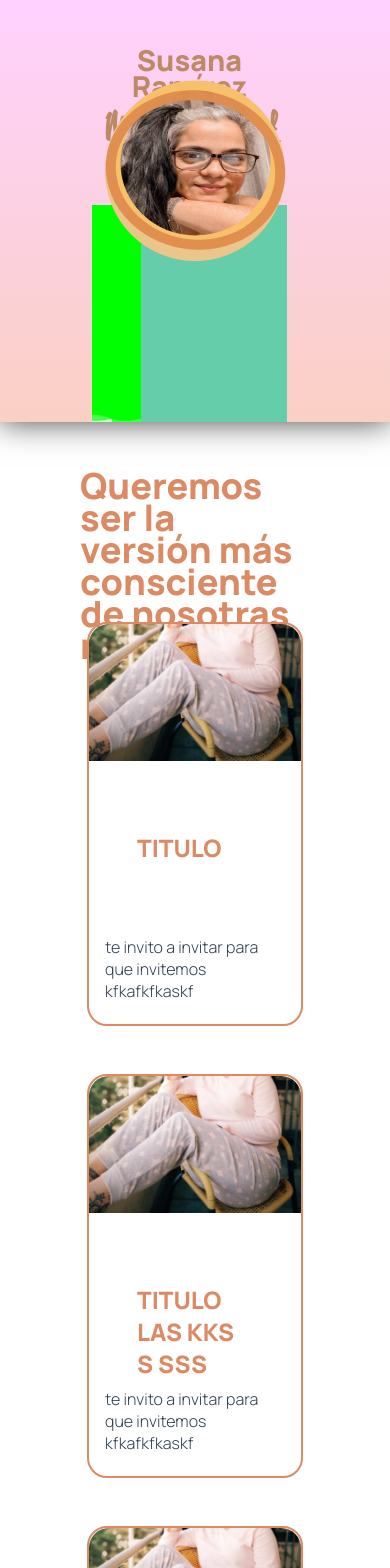
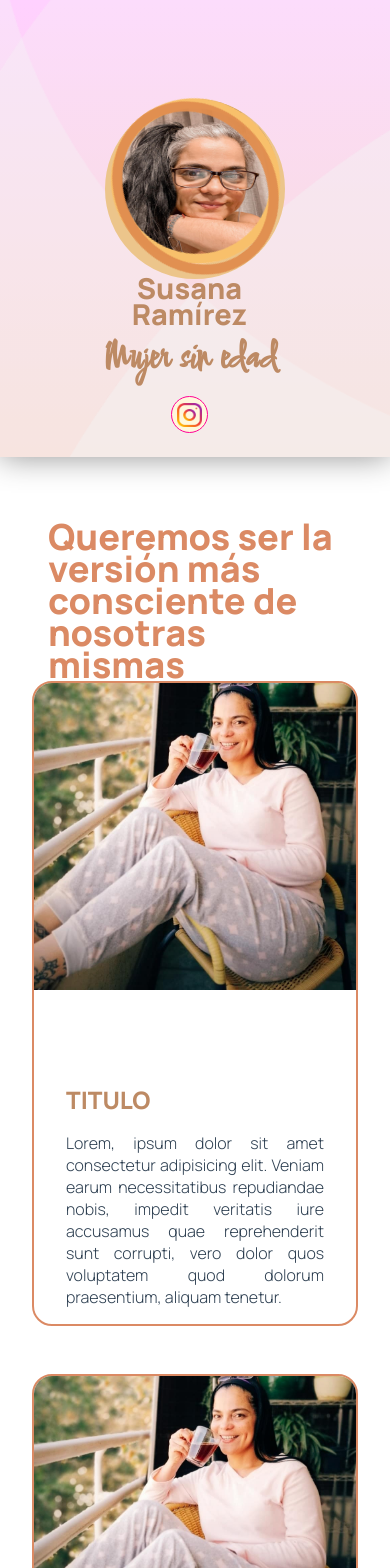
Before and after one commit to kattowo/landing-mse, a Vue app: page /#/ in a window 390 px wide. Shown: the top 1568 px of the page. Built offline with nearby package versions, Linux system fonts and the light colour scheme.

Commit message:
ultima modificacion css circulos

```diff
--- a/package.json
+++ b/package.json
@@ -7,8 +7,8 @@
     "build": "vue-cli-service build"
   },
   "dependencies": {
-    "core-js": "^3.6.5",
-    "vue": "^3.0.0",
+    "core-js": "^3.21.0",
+    "vue": "^3.2.29",
     "vue-router": "^4.0.0-0",
     "vuex": "^4.0.0-0"
   },
@@ -17,7 +17,7 @@
     "@vue/cli-plugin-router": "~4.5.0",
     "@vue/cli-plugin-vuex": "~4.5.0",
     "@vue/cli-service": "~4.5.0",
-    "@vue/compiler-sfc": "^3.0.0"
+    "@vue/compiler-sfc": "^3.2.29"
   },
   "browserslist": [
     "> 1%",
--- a/src/App.vue
+++ b/src/App.vue
@@ -42,9 +42,8 @@ export default {
   text-align: center;
   color: #2c3e50;
   width:100%;
-  padding: 0px;
-  margin: 0px;
-  margin: auto;
+
+
 }
 
 #nav {
--- a/src/components/Cabecera.vue
+++ b/src/components/Cabecera.vue
@@ -1,5 +1,6 @@
 <template>
    <div class="cabecera">
+    <div class="presentacion">
           <div class="circulo"><img alt="Vue logo" src="../assets/susi1.jpg"></div>
           <div class="circulo1"><img alt="Vue logo" src="../assets/susi3.jpg"></div>
           <div class="circulo2"></div>
@@ -15,19 +16,24 @@
               </a>
           </div>
 
+
+    </div>
+
         <div class="waves">
-
-              <div class="wave ola a">
-              <svg xmlns="http://www.w3.org/2000/svg" viewBox="0 0 1440 320"><path fill="#f3f4f5" fill-opacity=".7" d="M0,224L80,197.3C160,171,320,117,480,133.3C640,149,800,235,960,261.3C1120,288,1280,256,1360,240L1440,224L1440,320L1360,320C1280,320,1120,320,960,320C800,320,640,320,480,320C320,320,160,320,80,320L0,320Z"></path></svg>
+              <div class="circulo-wave1"></div>
+              <div class="circulo-wave2"></div>
+              <div class="circulo-wave3"></div>
+              <!-- <div class="wave ola a">
+                 <svg viewBox="-100 -100 1000 310"><path fill="#ff0000" fill-opacity=".43" d="M0,224L80,197.3C160,171,320,117,480,133.3C640,149,800,235,960,261.3C1120,288,1280,256,1360,240L1440,224L1440,320L1360,320C1280,320,1120,320,960,320C800,320,640,320,480,320C320,320,160,320,80,320L0,320Z"></path></svg>
               </div>
               <div class="wave ola b">
 
-              <svg xmlns="http://www.w3.org/2000/svg" viewBox="0 0 1440 320"><path fill="#f3f4f5" fill-opacity=".3" d="M0,224L80,197.3C160,171,320,117,480,133.3C640,149,800,235,960,261.3C1120,288,1280,256,1360,240L1440,224L1440,320L1360,320C1280,320,1120,320,960,320C800,320,640,320,480,320C320,320,160,320,80,320L0,320Z"></path></svg>
+                 <svg viewBox="0 0 1440 320"><path fill="#f3f4f5" fill-opacity=".32" d="M0,224L80,197.3C160,171,320,117,480,133.3C640,149,800,235,960,261.3C1120,288,1280,256,1360,240L1440,224L1440,320L1360,320C1280,320,1120,320,960,320C800,320,640,320,480,320C320,320,160,320,80,320L0,320Z"></path></svg>
+
               </div>
               <div class="wave ola c">
-
-              <svg xmlns="http://www.w3.org/2000/svg" viewBox="0 0 1440 320"><path fill="#f3f4f5" fill-opacity=".2" d="M0,224L80,197.3C160,171,320,117,480,133.3C640,149,800,235,960,261.3C1120,288,1280,256,1360,240L1440,224L1440,320L1360,320C1280,320,1120,320,960,320C800,320,640,320,480,320C320,320,160,320,80,320L0,320Z"></path></svg>
-              </div>
+                 <svg viewBox="0 0 1440 320"><path fill="#f3f4f5" fill-opacity=".2" d="M0,224L80,197.3C160,171,320,117,480,133.3C640,149,800,235,960,261.3C1120,288,1280,256,1360,240L1440,224L1440,320L1360,320C1280,320,1120,320,960,320C800,320,640,320,480,320C320,320,160,320,80,320L0,320Z"></path></svg>
+              </div> -->
         </div>
     </div>
     <!--<div class="redes">
@@ -64,6 +70,11 @@ export default {
   overflow: hidden;
 
 }
+.presentacion{
+ grid-column: 2/-1;
+ overflow: hidden;
+}
+
 .waves{
   display: none;
 }
@@ -130,15 +141,21 @@ export default {
   margin: auto;
   z-index: 3;
 }
-@media screen and (max-width: 700px) {
 
+@media screen and (max-width: 850px) {
 
+        .presentacion{
+            display: flex;
+            justify-content: center;
+            align-items: center;
+            width: 100%;
+            margin: auto;
+        }
        .redes{
             display:flex;
             justify-content: center;
             align-items: center;
             margin-top: .3rem;
-
           }
        .redes img{
             width: 10%;
@@ -152,17 +169,16 @@ export default {
         .cabecera{
           /*color:#ecc58b ;*/
           color: #bd8a64;
-          height: 50vh;
+          height: 457px;
           display: flex;
           flex-direction:column;
           justify-content: center;
           align-items: center;
           background-image: none;
-          box-shadow: 0px 0px 30px #444444;
+          box-shadow: 0px 0px 30px #929292;
           /*background: linear-gradient(to left, #ffecd2 0%, #fcb69f 110%);*/
           background-image: linear-gradient(to top, #fad0c4 0%, #ffd1ff 100%);
          z-index: 1;
-
         }
       .circulo{
         display: block;
@@ -171,8 +187,6 @@ export default {
         position: absolute;
         border-radius: 50%;
         margin-top: -5rem;
-        /*border: #ff0033 15px solid;
-       outline: #002fff solid 10px;*/
       }
       .circulo img{
         width: 110%;
@@ -184,7 +198,9 @@ export default {
         z-index: 3;
       }
       .circulo1{
+        border-radius: 50%;
         display: none;
+        border: #ff0095 10px solid;
       }
       .circulo2{
         width: 145px;
@@ -195,6 +211,7 @@ export default {
         border: #f8c06b 10px solid;
         transform: rotate(90deg);
         z-index: 3;
+        animation: circulo2 2s ease infinite;
       }
       .circulo3{
         width: 139px;
@@ -205,6 +222,17 @@ export default {
         transform: rotate(99deg);
         border-radius: 50%;
         z-index: 3;
+        animation: circulo2 8s ease infinite;
+
+      }
+
+        @keyframes circulo2 {
+          from{
+            transform: rotate(0deg);
+          }
+         to {
+            transform: rotate(360deg);
+          }
         }
       .cargo{
         margin-top: 12rem;
@@ -212,18 +240,19 @@ export default {
         justify-content: center;
         align-items: center;
         margin-left: -0.7rem;
-
-        z-index:1 ;
+        z-index:3 ;
       }
       .cargo h2{
         font-size: 1.8rem;
         line-height: 1.6rem;
         margin-top: 3.8rem;
 
+
       }
       .cargo h3{
         font-size: 2.5rem;
         line-height: 0,2rem;
+
       }
 
             /* ////////////////////////////////////////////// ////////////// */
@@ -231,34 +260,85 @@ export default {
 
       .waves {
           display: flex;
-            position: absolutegit help
-            ;
-            height: 50vh;
+          position: absolute;
+          height: 457px;
+          width: 100%;
           overflow: hidden;
-            z-index: 2;
-            background-color: mediumaquamarine;
+          z-index: 1;
+          /* background-color: mediumaquamarine; */
+          top: 0px;
+          left: 0%;
+
+    }
+        .circulo-wave1{
+        width: 1200px;
+        height: 960px;
+        position: absolute;
+        margin-top: -65rem;
+        margin-left: -35rem;
+        border: #f3f4f5 530px solid;
+        transform: rotate(9deg);
+         border-radius: 50%;
+        z-index: 9;
+        opacity: .36;
+        animation: circulo2 15s ease infinite;
+      }
+       .circulo-wave2{
+        width: 1339px;
+        height: 760px;
+        position: absolute;
+        margin-top: -15.1rem;
+        margin-left: -10rem;
+        border: #f3f4f5 530px solid;
+        transform: rotate(199deg);
+         border-radius: 50%;
+        z-index: 9;
+        opacity: .3;
+        animation: circulo2 15s ease infinite;
+      }
+       .circulo-wave3{
+        width: 539px;
+        height: 660px;
+        position: absolute;
+        margin-top: -5.1rem;
+        border: #f3f4f5 630px solid;
+        transform: rotate(299deg);
+         border-radius: 50%;
+        z-index: 9;
+        opacity: .4;
+        animation: circulo2 12s ease infinite;
       }
           .wave {
             display: flex;
-            width: 1500px;
             overflow: hidden;
             z-index: 1;
+            animation: 5s wave ease-in-out infinite alternate;
 
             /*
             background: url(https://static.platzi.com/media/files/waves_c8551f5d-ecf6-4a81-ae1d-f3a0ad55ba10.png) center bottom no-repeat;
             */
-            animation: 5s wave ease-in-out infinite alternate;
           }
 
           .wave.a {
-            z-index: 2;
+           animation-delay: .1s;
+           top: 20px;
+           overflow: hidden;
+           position: absolute;
+
           }
           .wave.b {
             animation-delay: .9s;
-           background-color: lime;
+            position: absolute;
+            top: 175px;
+            overflow: hidden;
+
           }
           .wave.c {
             animation-delay: 2.2s;
+            position: absolute;
+            top: 175px;
+            left: 0%;
+            overflow: hidden;
 
           }
           @keyframes wave {
--- a/src/components/Cuerpo.vue
+++ b/src/components/Cuerpo.vue
@@ -2,70 +2,84 @@
     <div class="cuerpo">
      <div class="titulo full">
         <h2>Queremos ser la versión más consciente de nosotras mismas</h2>
-
     </div>
 
         <div class="card">
             <div class="img-card">
              </div>
                 <h2>Titulo</h2>
-                <p>te invito a invitar para que invitemos kfkafkfkaskf</p>
+                <p>
+                    Lorem, ipsum dolor sit amet consectetur adipisicing elit.
+                   Veniam earum necessitatibus repudiandae nobis, impedit veritatis iure accusamus
+                   quae reprehenderit sunt corrupti, vero dolor quos voluptatem quod dolorum praesentium,
+                   aliquam tenetur.
+                </p>
         </div >
-
 
         <div class="card">
             <div class="img-card">
             </div>
                 <h2>Titulo las kks s  sss </h2>
-                <p>te invito a invitar para que invitemos kfkafkfkaskf</p>
+                  <p>
+                    Lorem, ipsum dolor sit amet consectetur adipisicing elit.
+                   Veniam earum necessitatibus repudiandae nobis, impedit veritatis iure accusamus
+                   quae reprehenderit sunt corrupti, vero dolor quos voluptatem quod dolorum praesentium,
+                   aliquam tenetur.
+                </p>
         </div >
         <div class="card">
             <div class="img-card">
             </div>
             <h2>Titulo</h2>
-             <p>te invito a invitar para que invitemos kfkafkfkaskf</p>
+               <p>
+                    Lorem, ipsum dolor sit amet consectetur adipisicing elit.
+                   Veniam earum necessitatibus repudiandae nobis, impedit veritatis iure accusamus
+                   quae reprehenderit sunt corrupti, vero dolor quos voluptatem quod dolorum praesentium,
+                   aliquam tenetur.
+                </p>
         </div >
         <a href="https://mujersinedad.com" class="btn fullw" target="_blank" rel="noopener">Más contenido en Mujer sin edad</a>
 
     </div>
 
-
+    <div class="footter">
+        Derechos Reservados 2022
+    </div>
 </template>
 
-
-
 <style scoped>
-
 
 .cuerpo{
     min-height: 50vh;
     display: grid;
     /*grid-auto-rows: 5rem;*/
-    grid-template-columns: repeat(auto-fill, minmax(30rem, 0.2fr));
+    /*grid-template-columns: repeat(auto-fill, minmax(550px, 1fr));*/
+    grid-template-columns: repeat(3, 330px);
     justify-content: center;
-    align-content: space-around;
+    align-content: center;
     gap: 1rem;
     text-align: left;
     font-family: 'Manrope', sans-serif;
+    margin: auto;
+}
+
+.titulo {
+    color: #db8a64;
+    font-size: 1.5rem;
+    line-height: 2rem;
+    grid-row: 1/3;
 
 }
-
-.cuerpo h2{
+.titulo h2{
     grid-column: 2/3;
     height: 5rem;
-    margin-top: 2rem;
+    margin: 2rem 6rem;
     text-align: center;
     justify-content: center;
     align-self: center;
 
 }
-.titulo{
-    line-height: 1.7rem;
-    color: #db8a64;
-    font-size: 1.5rem;
-    grid-row: 1/3;
 
-}
 .full{
     grid-column: 1/-1;
     margin: auto;
@@ -80,41 +94,31 @@
     margin-top: 3rem;
     margin-left: auto;
     margin-right: auto;
+    margin-bottom: 3rem;
     text-align: center;
     justify-content: center;
     align-self: center;
+
 }
 .card{
-    max-width: 65%;
     min-height: 25rem;
     border: solid #db8a64 2px;
     border-radius: 20px;
     margin: auto;
 }
-.card h2 {
-    margin-top: 0;
-    text-align: left;
-    color:#db8a64;
-    text-transform: uppercase;
-    font-weight: 800;
-    padding: .5rem ;
-}
-.card p{
-    margin: 0px;
-     margin-left: 1rem;
-    margin-right: 1rem;
-}
+
 .img-card{
-    border-radius: 20px 20px 0px 0px;
-    height: 12rem;
+    border-radius: 18px 18px 0px 0px;
     background-image: url(../assets/susi2.jpg);
     background-repeat: no-repeat;
+    width: 100%;
+    height: 250px;
     background-size: cover;
-    background-position-y: -8rem;
+    background-position-y: -5rem;
 }
 
 .btn{
-    padding: .51rem 1rem;
+    padding: .51rem 2rem;
     background-color: #bd8a64;
     cursor: pointer;
     border-radius: 25px;
@@ -134,8 +138,35 @@
     color: #fff;
     text-decoration: none;
 }
-@media screen and (max-width: 700px) {
-    .cuerpo{
+  .card h2{
+      margin:0.5rem 0;
+      padding: 0rem 1rem;
+      height: auto;
+      color: #bd8a64;
+      text-transform: uppercase;
+      text-align: left;
+  }
+  .card p{
+    text-align: justify;
+    margin-bottom: 2rem;
+    padding: 1rem;
+  }
+.footter{
+    display: flex;
+    justify-content: center;
+    align-items: center;
+    color: #fff;
+    font-weight: 600;
+    text-transform: uppercase;
+    height: 50px;
+    width: 100%;
+    margin: auto;
+    background-color:gray;
+    text-align: center;
+}
+
+@media screen and (max-width: 850px) {
+.cuerpo{
     display: flex;
     flex-direction: column;
     justify-content: center;
@@ -145,19 +176,29 @@
     padding: 1rem;
     gap: 3rem;
   }
-  .cuerpo h2{
-      margin-top:1rem;
-      margin-bottom: 1.5rem;
-      padding: 0 3rem;
-      line-height: 2rem;
 
-
+ .titulo h2{
+    text-align: left;
+    padding: 0;
+    margin:2rem 1rem;
   }
-  .titulo h2{
-      text-align: left;
-   }
+.img-card{
+   height: 400px;
+   background-position-y: -6rem;
+}
+  .card h2{
+     margin: 0rem 1rem 0 1rem;
+     height: auto;
+     text-transform: uppercase;
+  }
+  .card p{
+    padding:1rem;
+    margin: 0rem 1rem;
+    text-align: justify;
+  }
    .fullw{
     width: 50%;
+
     }
 }
 
```
Also changed, not shown: 1 other file (tests, documents, lock files or other folders). Lines whose indentation alone changed are shown as unchanged.
